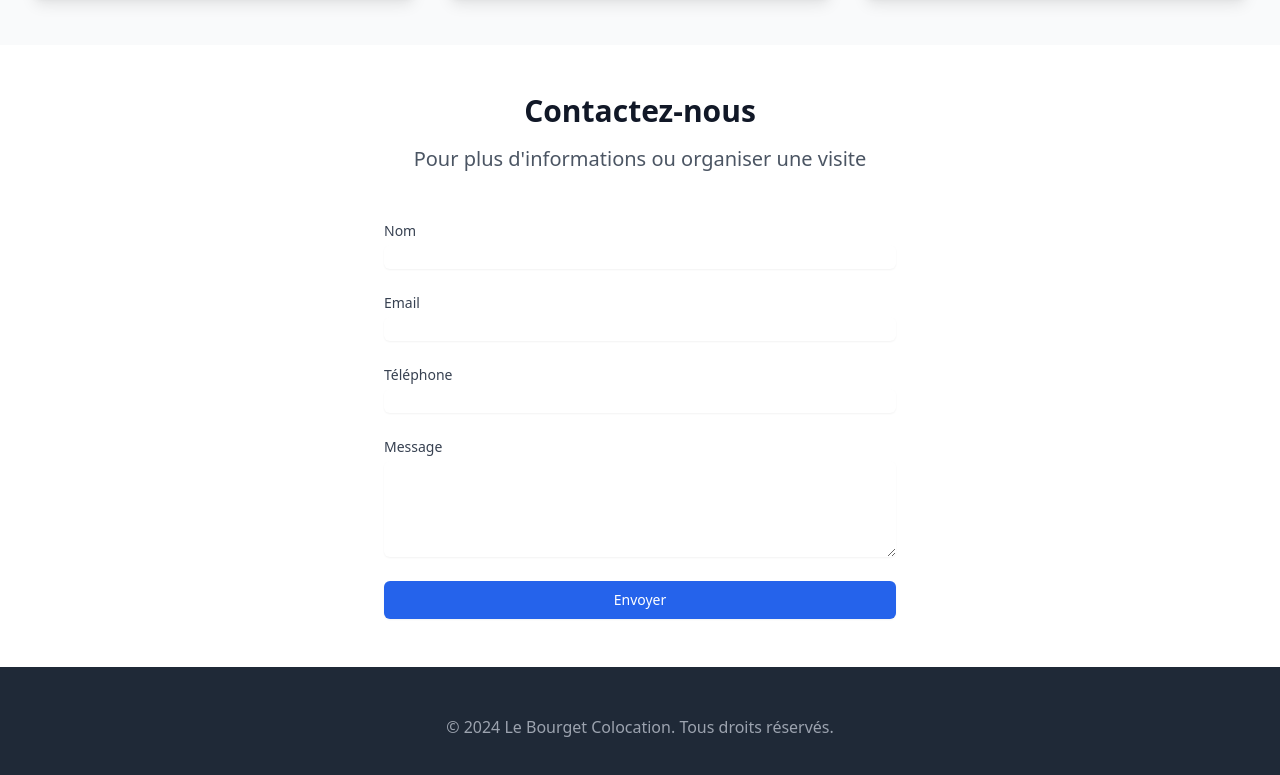
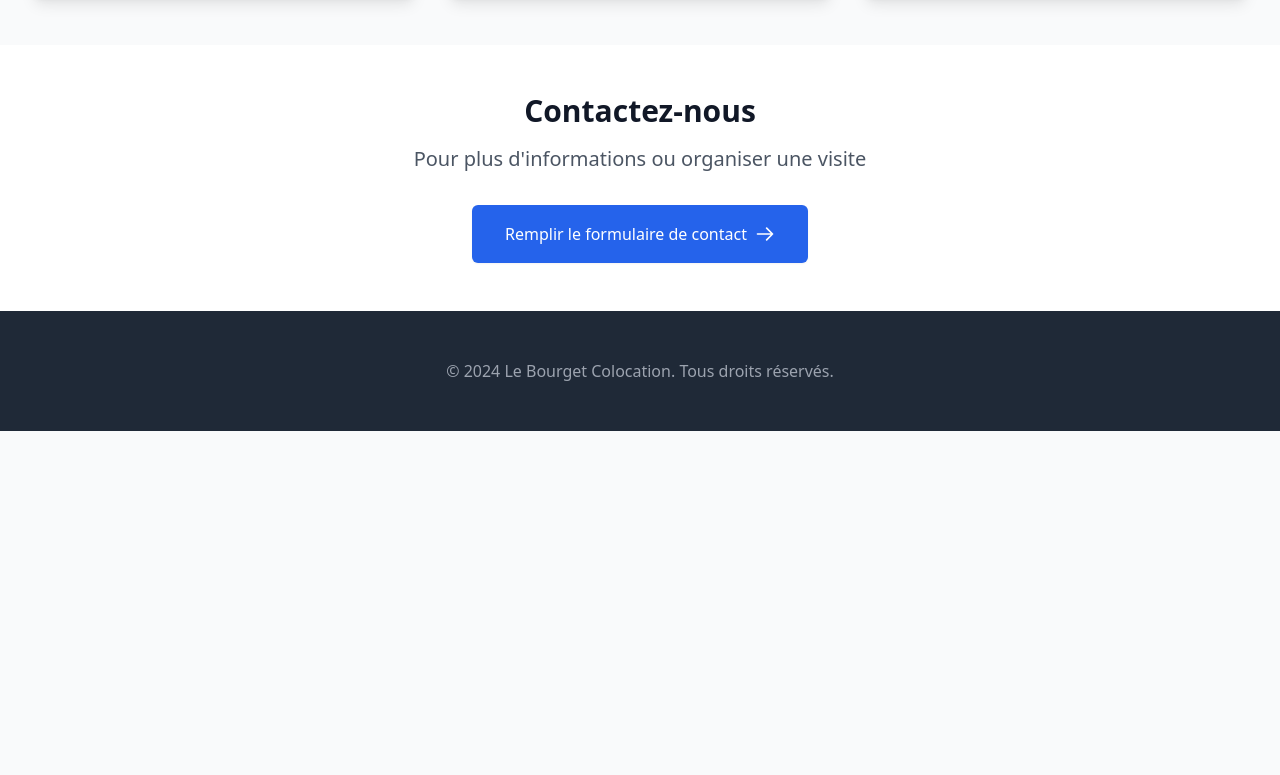
Before and after one commit to bdelph79/rental-website, a plain HTML site: page index.html in a window 1280 px wide. Shown: the part 1363-2138 px from the top of the page. After the commit the page ends 1794 px from the top, so only its background shows below. Drawn offline with nearby package versions, Linux system fonts and the light colour scheme.

Commit message:
Add files via upload
contact form

```diff
--- a/index.html
+++ b/index.html
@@ -51,24 +51,24 @@
             </h2>
             <div class="grid grid-cols-1 md:grid-cols-2 lg:grid-cols-3 gap-6">
                 <!-- Room Photo -->
-                <a href="images/room.jpg" data-lightbox="apartment" class="rounded-lg overflow-hidden shadow-lg">
-                    <img src="images/room.jpg" alt="Chambre spacieuse avec dressing" class="w-full h-64 object-cover transform hover:scale-105 transition-transform duration-300">
+                <a href="./images/IMG_1.jpg" data-lightbox="apartment" class="rounded-lg overflow-hidden shadow-lg">
+                    <img src="./images/IMG_1.jpg" alt="Chambre spacieuse avec dressing" class="w-full h-64 object-cover transform hover:scale-105 transition-transform duration-300">
                     <div class="p-4 bg-white">
                         <h3 class="font-semibold text-lg">Chambre Spacieuse</h3>
                         <p class="text-gray-600">Avec bureau et dressing intégré</p>
                     </div>
                 </a>
                 <!-- Bathroom Photo -->
-                <a href="images/bathroom.jpg" data-lightbox="apartment" class="rounded-lg overflow-hidden shadow-lg">
-                    <img src="images/bathroom.jpg" alt="Salle de bain moderne" class="w-full h-64 object-cover transform hover:scale-105 transition-transform duration-300">
+                <a href="./images/IMG_2.jpg" data-lightbox="apartment" class="rounded-lg overflow-hidden shadow-lg">
+                    <img src="./images/IMG_2.jpg" alt="Salle de bain moderne" class="w-full h-64 object-cover transform hover:scale-105 transition-transform duration-300">
                     <div class="p-4 bg-white">
                         <h3 class="font-semibold text-lg">Salle de Bain</h3>
                         <p class="text-gray-600">Moderne et fonctionnelle</p>
                     </div>
                 </a>
                 <!-- Toilet Photo -->
-                <a href="images/toilet.jpg" data-lightbox="apartment" class="rounded-lg overflow-hidden shadow-lg">
-                    <img src="images/toilet.jpg" alt="WC séparé" class="w-full h-64 object-cover transform hover:scale-105 transition-transform duration-300">
+                <a href="./images/IMG_3.jpg" data-lightbox="apartment" class="rounded-lg overflow-hidden shadow-lg">
+                    <img src="./images/IMG_3.jpg" alt="WC séparé" class="w-full h-64 object-cover transform hover:scale-105 transition-transform duration-300">
                     <div class="p-4 bg-white">
                         <h3 class="font-semibold text-lg">WC Séparé</h3>
                         <p class="text-gray-600">Installation neuve</p>
@@ -170,37 +170,16 @@
                 <p class="mt-4 text-xl text-gray-600">
                     Pour plus d'informations ou organiser une visite
                 </p>
-            </div>
-
-            <div class="mt-12 max-w-lg mx-auto">
-                <form name="apartment-contact" method="POST" data-netlify="true" data-netlify-recaptcha="true" netlify-honeypot="bot-field" class="grid grid-cols-1 gap-6">
-                    <!-- Hidden fields for Netlify Forms -->
-                    <p class="hidden">
-                        <label>Don't fill this out if you're human: <input name="bot-field" /></label>
-                    </p>
-                    <input type="hidden" name="form-name" value="apartment-contact" />
-                    <div>
-                        <label for="name" class="block text-sm font-medium text-gray-700">Nom</label>
-                        <input type="text" name="name" id="name" class="mt-1 block w-full rounded-md border-gray-300 shadow-sm focus:border-blue-500 focus:ring-blue-500">
-                    </div>
-                    <div>
-                        <label for="email" class="block text-sm font-medium text-gray-700">Email</label>
-                        <input type="email" name="email" id="email" class="mt-1 block w-full rounded-md border-gray-300 shadow-sm focus:border-blue-500 focus:ring-blue-500">
-                    </div>
-                    <div>
-                        <label for="phone" class="block text-sm font-medium text-gray-700">Téléphone</label>
-                        <input type="tel" name="phone" id="phone" class="mt-1 block w-full rounded-md border-gray-300 shadow-sm focus:border-blue-500 focus:ring-blue-500">
-                    </div>
-                    <div>
-                        <label for="message" class="block text-sm font-medium text-gray-700">Message</label>
-                        <textarea name="message" id="message" rows="4" class="mt-1 block w-full rounded-md border-gray-300 shadow-sm focus:border-blue-500 focus:ring-blue-500"></textarea>
-                    </div>
-                    <div>
-                        <button type="submit" class="w-full flex justify-center py-2 px-4 border border-transparent rounded-md shadow-sm text-sm font-medium text-white bg-blue-600 hover:bg-blue-700 focus:outline-none focus:ring-2 focus:ring-offset-2 focus:ring-blue-500">
-                            Envoyer
-                        </button>
-                    </div>
-                </form>
+                <div class="mt-8">
+                    <a href="https://docs.google.com/forms/d/e/1FAIpQLSfInDo-U0d9GE9g1gxA0BE3mo2so1ECTLWLdx5XJLSc8Djk-A/viewform?usp=header"
+                       target="_blank"
+                       class="inline-flex items-center px-8 py-4 border border-transparent text-base font-medium rounded-md shadow-sm text-white bg-blue-600 hover:bg-blue-700 focus:outline-none focus:ring-2 focus:ring-offset-2 focus:ring-blue-500">
+                        Remplir le formulaire de contact
+                        <svg xmlns="http://www.w3.org/2000/svg" class="h-5 w-5 ml-2" fill="none" viewBox="0 0 24 24" stroke="currentColor">
+                            <path stroke-linecap="round" stroke-linejoin="round" stroke-width="2" d="M14 5l7 7m0 0l-7 7m7-7H3" />
+                        </svg>
+                    </a>
+                </div>
             </div>
         </div>
     </section>
```
